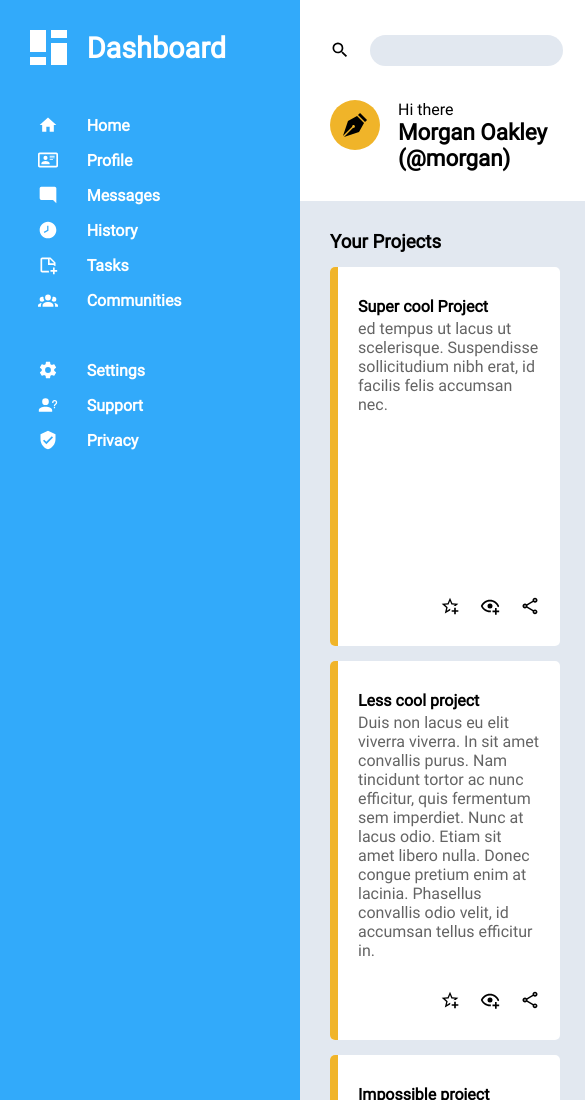
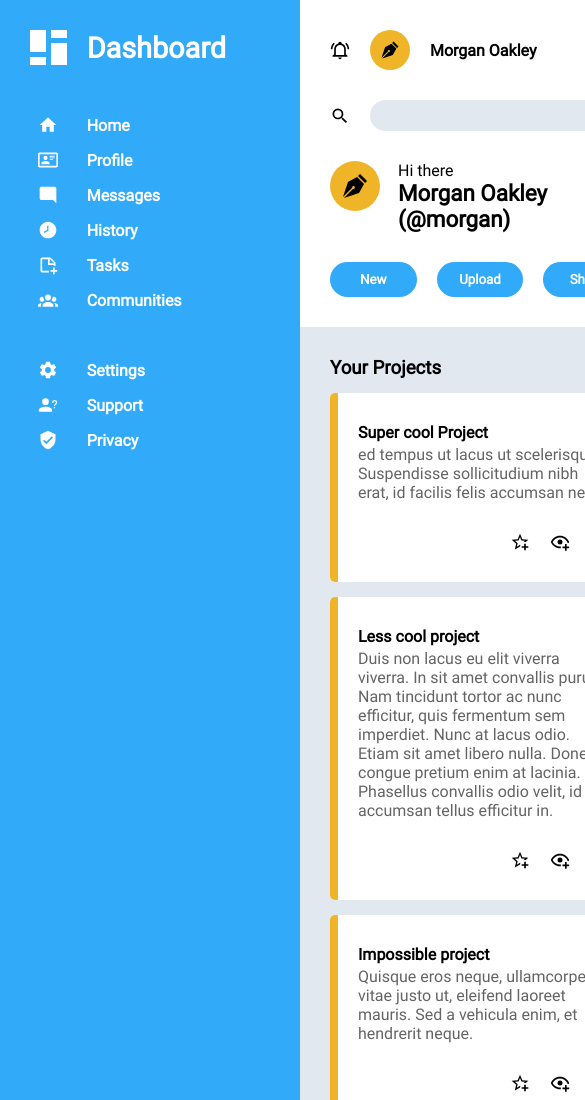
Before and after one commit to MichaelHelgesen/odin-admin-dashboard, a plain HTML site: page index.html in a window 390 px wide. Shown: the top 1100 px of the page, 585 px wide, since content can reach past the window. Drawn offline with Linux system fonts and the light colour scheme.

Commit message:
Update responsive layout

```diff
--- a/style.css
+++ b/style.css
@@ -180,14 +180,15 @@ h2 {
 .projects-wrap {
     display: grid;
     gap: 15px;
-    grid-auto-rows: 1fr;
-    grid-template-columns: repeat(auto-fit, minmax(200px, 1fr));
+    grid-auto-rows: min-content;
+    grid-template-columns: repeat(auto-fit, minmax(300px, 1fr));
 }
 
 .search {
    align-items: center;
    display: grid;
    gap: 20px;
+   grid-area: search;
    grid-template: 1fr / 20px 1fr;
 }
 
@@ -199,6 +200,7 @@ h2 {
    background-color: var(--background-color);
    border: none;
    border-radius: 18px;
+   width: min(100%, 500px);
    padding: 8px;
 }
 
@@ -232,6 +234,10 @@ h2 {
    gap: 20px;
    grid-template: 1fr / 1fr 5fr;
    text-decoration: none;
+}
+
+.sidebar a:hover {
+   text-decoration: underline;
 }
 
 .sidebar a img {
@@ -304,7 +310,7 @@ h2 {
     display: grid;
     gap: 20px;
     grid-auto-flow: column;
-    grid-template-column: repeat(3, 1fr);
+    grid-template-columns: repeat(3, 1fr);
 }
 
 .upload-menu button {
@@ -317,10 +323,15 @@ h2 {
    text-align: center;
 }
 
+.upload-menu button:hover {
+   background-color: var(--background-color);
+}
+
 .user-profile {
    align-items: center;
    display: grid;
    gap: 20px;
+   grid-area: user-profile;
    grid-auto-flow: column;
    grid-template: 1fr / 20px 40px auto;
    justify-content: end;
@@ -355,3 +366,38 @@ h2 {
     height: 100vh;
     width: 100vw;
 }
+
+@media screen and (max-width: 1200px) {
+    .content {
+        grid-template: 1fr / 2fr 1fr;
+    }
+}
+
+@media screen and (max-width: 1000px) {
+    .content {
+        grid-template: 1fr / 1fr;
+    }
+
+    .featured {
+        grid-template: 1fr / 1fr 1fr;
+    }
+
+    .header {
+        grid-template: repeat(4, min-content) / 1fr;
+        grid-template-areas:
+        "user-profile"
+        "search"
+        "welcome"
+        "upload-menu";
+    }
+
+    .user-profile {
+        justify-content: start;
+    }
+}
+
+@media screen and (max-width: 850px) {
+    .featured {
+        grid-template: 1fr / 1fr;
+    }
+}
```
